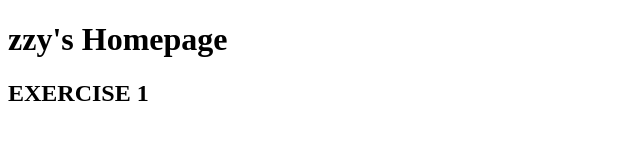
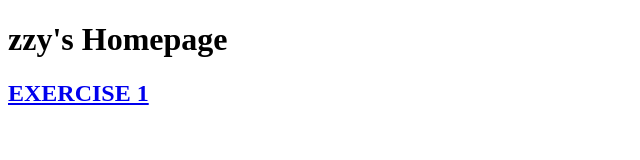
Before and after one commit to zzydmw/dfg, a plain HTML site: page index.html in a window 1280 px wide. Shown: the whole page, without its empty margins (0-640 px from the left). Drawn offline with Linux system fonts and the light colour scheme.

Commit message:
Update index.html

```diff
--- a/index.html
+++ b/index.html
@@ -4,10 +4,9 @@
 <head>
   <title>zzy</title>
 </head>
-
 <body>
   <h1>zzy's Homepage</h1>
-  <h2><a href=" https://zzydmw.github.io/dfg/ex1"></a>EXERCISE 1</h2>
+  <h2><a href="https://zzydmw.github.io/dfg/ex1">EXERCISE 1</h2></a>
 
 
 </body>
```
